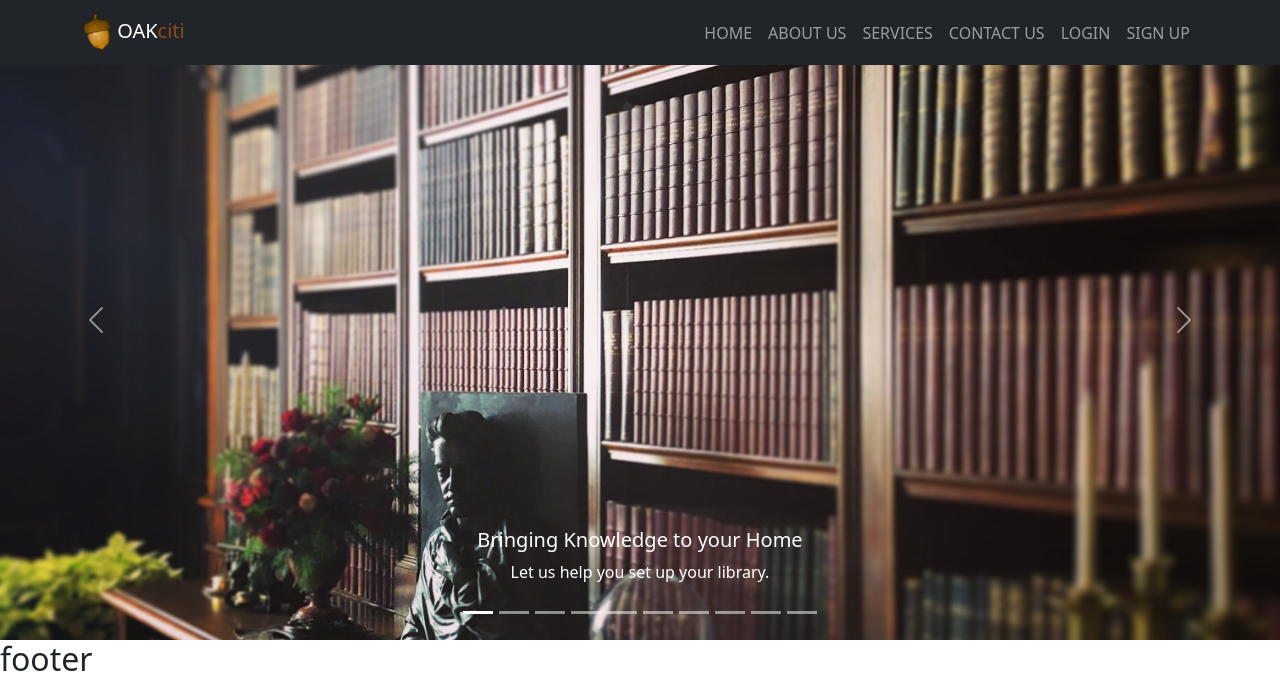
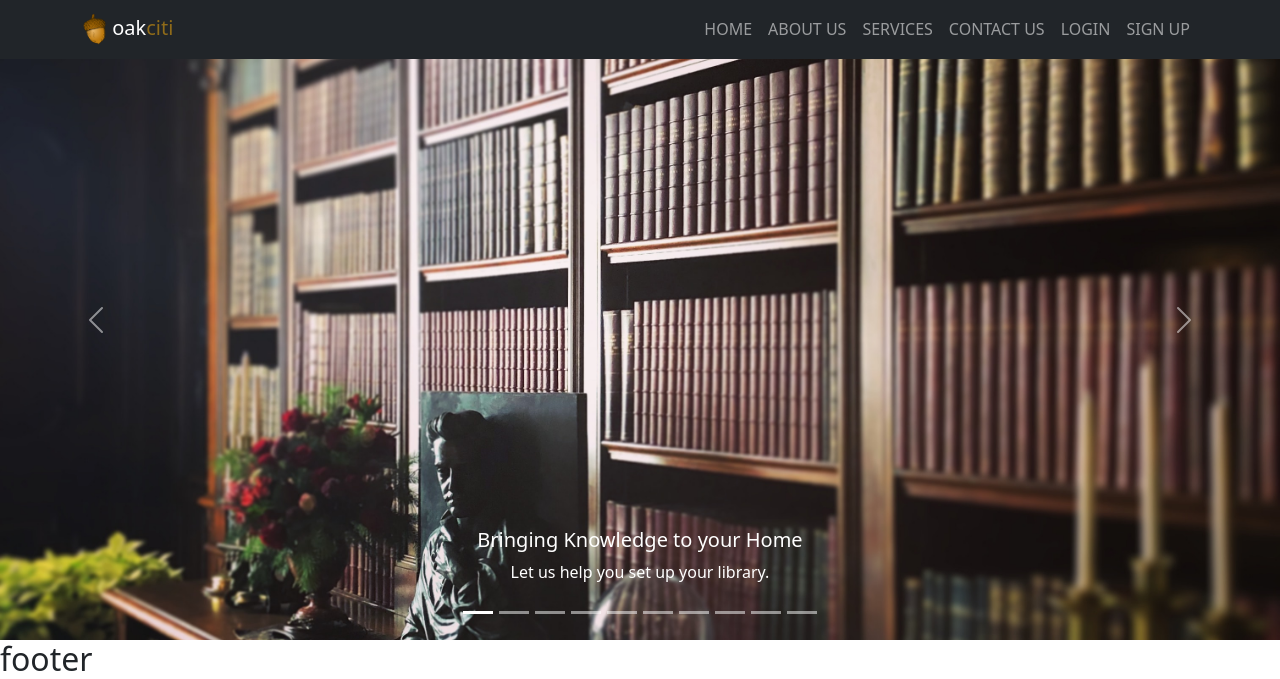
Before and after one commit to kanebi/infoserve, a Django app: page / in a window 1280 px wide. Shown: the top 679 px of the page. Run offline with Django 3.2, Linux system fonts and the light colour scheme; some libraries are stand-ins or nearby versions.

Commit message:
tobe 3 commit

```diff
--- a/base/static/css/Hcustom.css
+++ b/base/static/css/Hcustom.css
@@ -1,6 +1,6 @@
 #Hicon img{
-    width:30px;
+    width:25px;
 }
 #citi{
-    color: rgba(223, 99, 17, 0.568);
+    color: rgba(252, 175, 10, 0.507);
 }
--- a/base/templates/layout/header.html
+++ b/base/templates/layout/header.html
@@ -18,7 +18,7 @@
             <a class="navbar-brand" href="#">
                 <i id='Hicon' class="fa fa-navicon" aria-hidden="true"> <img src="{% static 'img/LOGO.png' %}" alt="">
                 </i>
-                OAK<span id='citi'>citi</span> </a>
+                oak<span id='citi'>citi</span> </a>
             <button class="navbar-toggler" type="button" data-bs-toggle="collapse" data-bs-target="#navbarResponsive"
                 aria-controls="navbarResponsive" aria-expanded="false" aria-label="Toggle navigation">
                 <span class="navbar-toggler-icon"></span>
```
